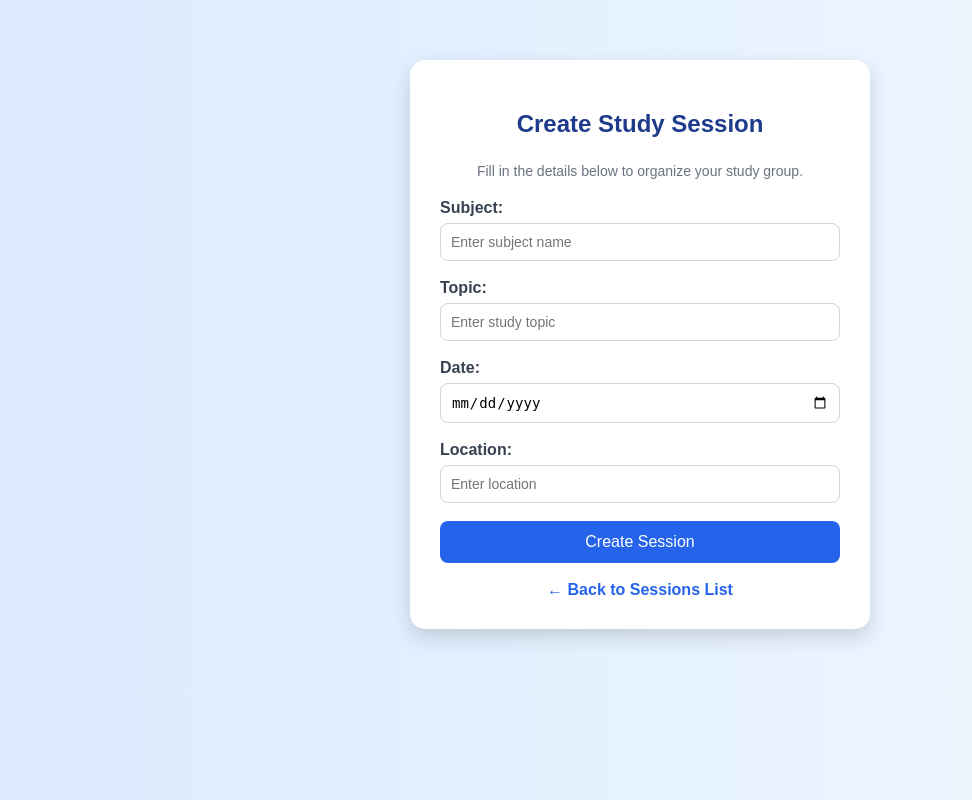
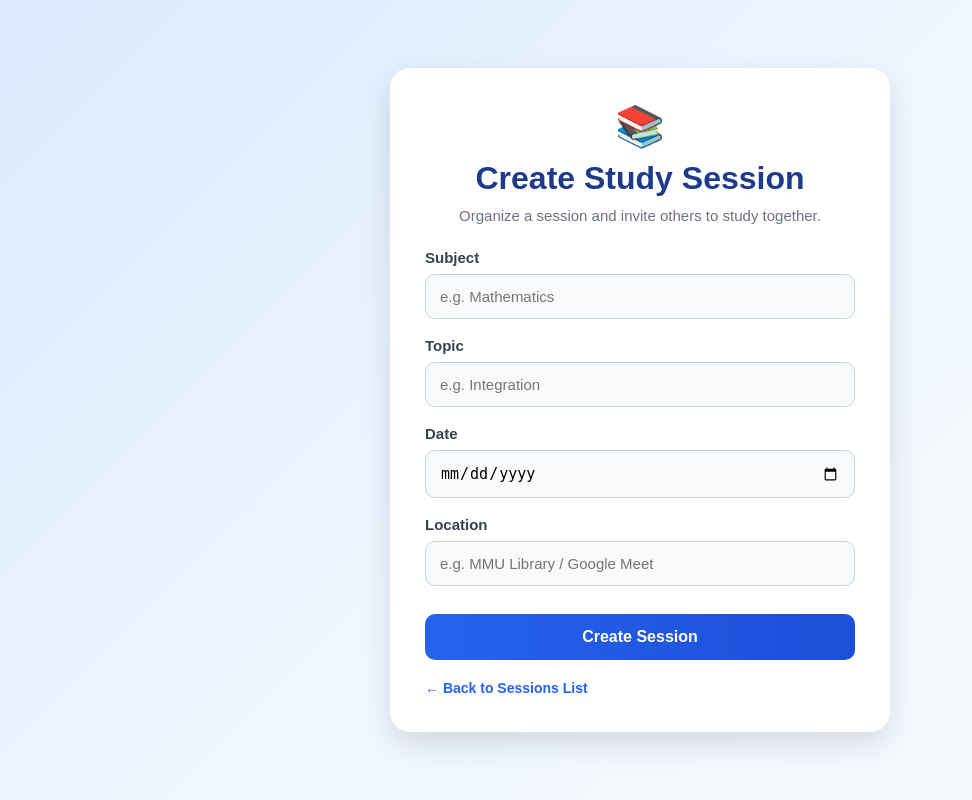
Before and after one commit to ho20070518-dot/Study-Kaki, a Flask app: template templates/create_session.html in a window 1280 px wide. Shown: the whole page, without its empty margins (0-972 px from the left). Run offline with Flask 3, Linux system fonts and the light colour scheme; the template is opened without the code that fills it, so the values that code supplies are empty.

Commit message:
Added styled create session and sessions list pages

```diff
--- a/templates/create_session.html
+++ b/templates/create_session.html
@@ -5,109 +5,157 @@
     <meta name="viewport" content="width=device-width, initial-scale=1.0">
     <title>Create Study Session</title>
     <style>
-        body {
-            font-family: Arial, sans-serif;
-            background: linear-gradient(to right, #dbeafe, #f0f9ff);
-            margin: 0;
-            padding: 0;
+        * {
+            box-sizing: border-box;
         }
 
-        .container {
-            width: 400px;
-            margin: 60px auto;
-            background-color: white;
+        body {
+            margin: 0;
+            font-family: Arial, sans-serif;
+            background: linear-gradient(135deg, #dbeafe, #eff6ff, #f8fbff);
+            min-height: 100vh;
+            display: flex;
+            justify-content: center;
+            align-items: center;
             padding: 30px;
-            border-radius: 15px;
-            box-shadow: 0 8px 20px rgba(0, 0, 0, 0.15);
         }
 
-        h2 {
+        .form-container {
+            width: 100%;
+            max-width: 500px;
+            background: #ffffff;
+            padding: 35px;
+            border-radius: 20px;
+            box-shadow: 0 12px 30px rgba(0, 0, 0, 0.12);
+        }
+
+        .form-header {
             text-align: center;
-            color: #1e3a8a;
             margin-bottom: 25px;
         }
 
+        .form-header h2 {
+            margin: 0;
+            color: #1e3a8a;
+            font-size: 32px;
+        }
+
+        .form-header p {
+            margin-top: 10px;
+            color: #6b7280;
+            font-size: 15px;
+        }
+
+        .form-group {
+            margin-bottom: 18px;
+        }
+
         label {
+            display: block;
+            margin-bottom: 8px;
             font-weight: bold;
             color: #374151;
+            font-size: 15px;
         }
 
         input[type="text"],
         input[type="date"] {
             width: 100%;
-            padding: 10px;
-            margin-top: 6px;
-            margin-bottom: 18px;
+            padding: 13px 14px;
             border: 1px solid #cbd5e1;
-            border-radius: 8px;
-            box-sizing: border-box;
-            font-size: 14px;
+            border-radius: 10px;
+            font-size: 15px;
+            background-color: #f8fafc;
+            transition: 0.3s ease;
         }
 
         input[type="text"]:focus,
         input[type="date"]:focus {
+            outline: none;
             border-color: #2563eb;
-            outline: none;
-            box-shadow: 0 0 5px rgba(37, 99, 235, 0.3);
+            background-color: #ffffff;
+            box-shadow: 0 0 0 4px rgba(37, 99, 235, 0.12);
         }
 
-        button {
+        .submit-btn {
             width: 100%;
-            background-color: #2563eb;
+            padding: 14px;
+            background: linear-gradient(to right, #2563eb, #1d4ed8);
             color: white;
-            padding: 12px;
             border: none;
-            border-radius: 8px;
+            border-radius: 10px;
             font-size: 16px;
+            font-weight: bold;
             cursor: pointer;
-            transition: 0.3s;
+            transition: 0.3s ease;
+            margin-top: 10px;
         }
 
-        button:hover {
-            background-color: #1d4ed8;
+        .submit-btn:hover {
+            transform: translateY(-2px);
+            box-shadow: 0 8px 18px rgba(37, 99, 235, 0.25);
         }
 
         .back-link {
-            display: block;
-            text-align: center;
-            margin-top: 18px;
+            display: inline-block;
+            margin-top: 20px;
+            color: #2563eb;
             text-decoration: none;
-            color: #2563eb;
             font-weight: bold;
+            font-size: 14px;
         }
 
         .back-link:hover {
             text-decoration: underline;
         }
 
-        .subtitle {
-            text-align: center;
-            color: #6b7280;
-            font-size: 14px;
-            margin-bottom: 20px;
+        .icon {
+            font-size: 40px;
+            margin-bottom: 10px;
+        }
+
+        @media (max-width: 600px) {
+            .form-container {
+                padding: 25px;
+            }
+
+            .form-header h2 {
+                font-size: 26px;
+            }
         }
     </style>
 </head>
 <body>
 
-    <div class="container">
-        <h2>Create Study Session</h2>
-        <p class="subtitle">Fill in the details below to organize your study group.</p>
+    <div class="form-container">
+        <div class="form-header">
+            <div class="icon">📚</div>
+            <h2>Create Study Session</h2>
+            <p>Organize a session and invite others to study together.</p>
+        </div>
 
         <form action="/sessions" method="POST">
-            <label>Subject:</label>
-            <input type="text" name="subject" placeholder="Enter subject name">
+            <div class="form-group">
+                <label for="subject">Subject</label>
+                <input type="text" id="subject" name="subject" placeholder="e.g. Mathematics">
+            </div>
 
-            <label>Topic:</label>
-            <input type="text" name="topic" placeholder="Enter study topic">
+            <div class="form-group">
+                <label for="topic">Topic</label>
+                <input type="text" id="topic" name="topic" placeholder="e.g. Integration">
+            </div>
 
-            <label>Date:</label>
-            <input type="date" name="date">
+            <div class="form-group">
+                <label for="date">Date</label>
+                <input type="date" id="date" name="date">
+            </div>
 
-            <label>Location:</label>
-            <input type="text" name="location" placeholder="Enter location">
+            <div class="form-group">
+                <label for="location">Location</label>
+                <input type="text" id="location" name="location" placeholder="e.g. MMU Library / Google Meet">
+            </div>
 
-            <button type="submit">Create Session</button>
+            <button type="submit" class="submit-btn">Create Session</button>
         </form>
 
         <a href="/sessions" class="back-link">← Back to Sessions List</a>
```
Also changed, not shown: templates/sessions.html (+133 -11 lines).
